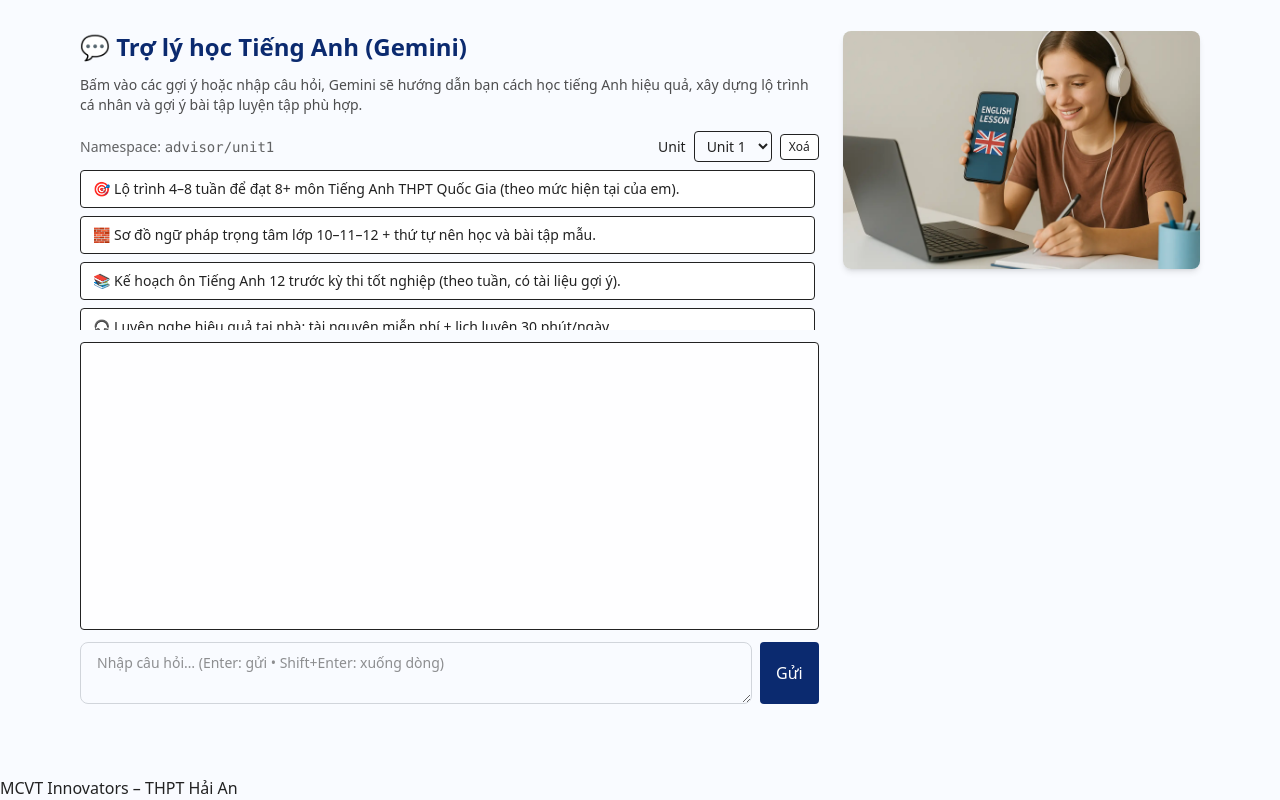
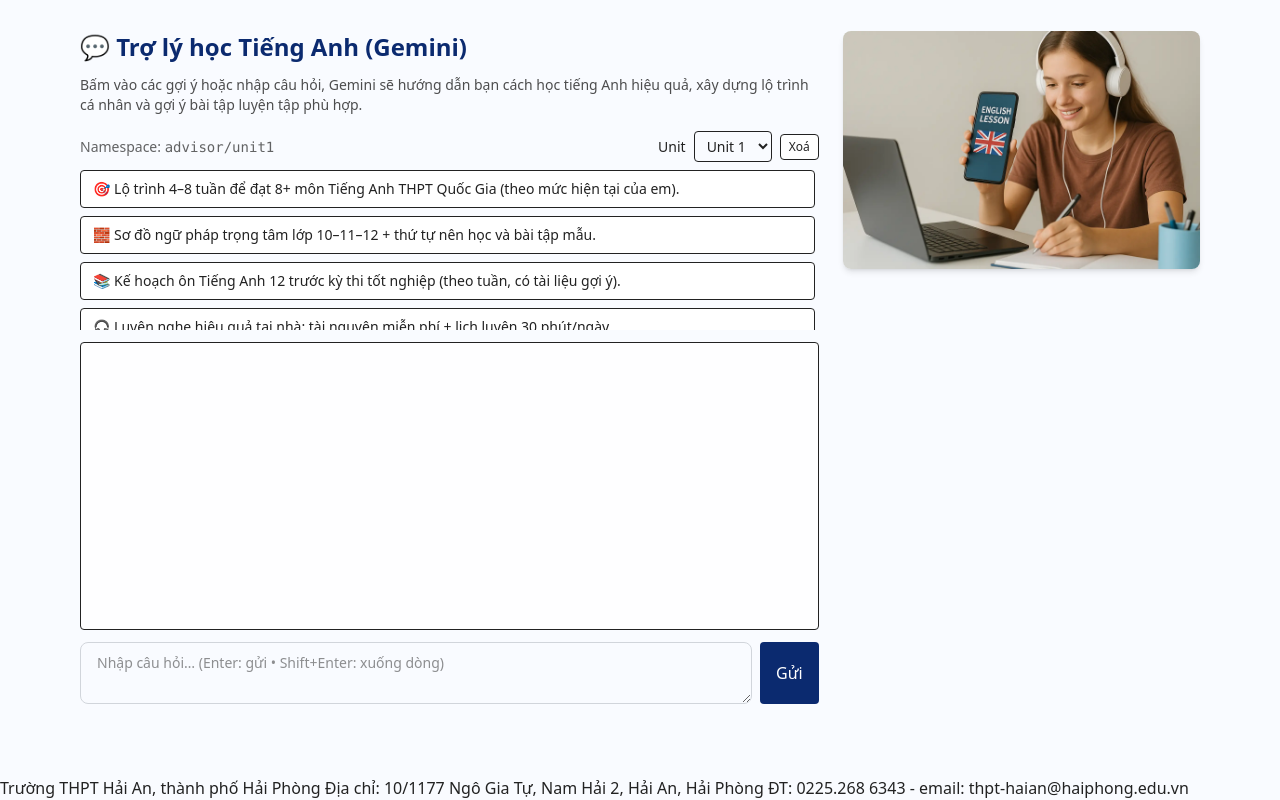
Before and after one commit to Thinit362/my-english-ai, a Next.js app: page / in a window 1280 px wide. Shown: the part 1041-1841 px from the top of the page. Built offline with nearby package versions, Linux system fonts and the light colour scheme.

Commit message:
Update Footer.tsx

```diff
--- a/components/Footer.tsx
+++ b/components/Footer.tsx
@@ -1,7 +1,9 @@
 export default function Footer() {
 return (
 <footer className="footer">
-MCVT Innovators – THPT Hải An
+Trường THPT Hải An, thành phố Hải Phòng
+Địa chỉ: 10/1177 Ngô Gia Tự, Nam Hải 2, Hải An, Hải Phòng
+ĐT: 0225.268 6343 - email: thpt-haian@haiphong.edu.vn
 </footer>
 );
 }
```
